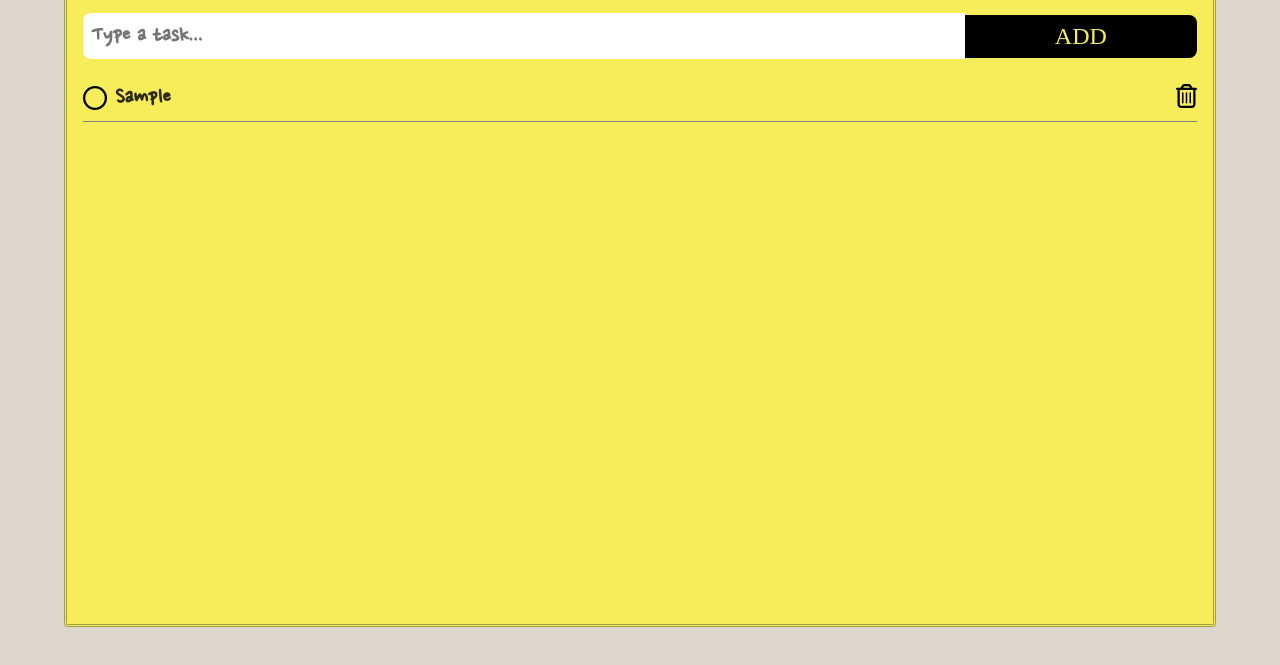
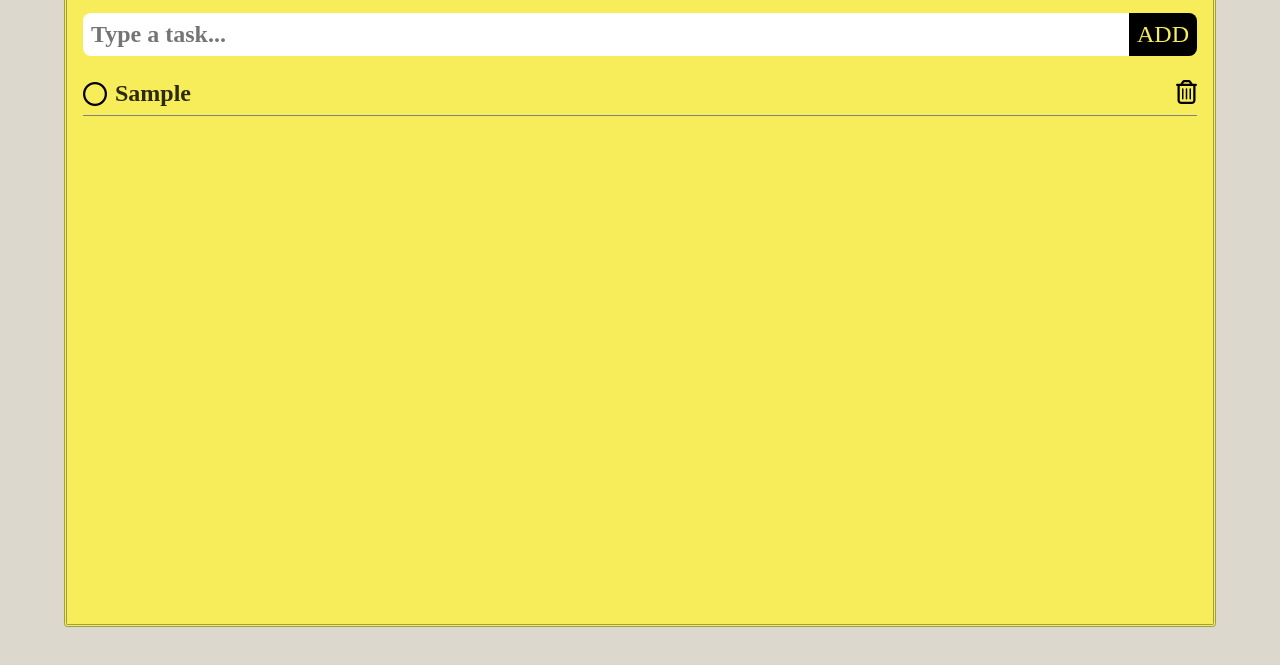
Before and after one commit to prinsessanjasmin/to-do-list, a plain HTML site: page index.html in a window 1280 px wide. Both pictures are taken after typing "Sample" into the empty fields and a click on the button "ADD". Shown: the part 133-798 px from the top of the page. Drawn offline with Linux system fonts and the light colour scheme.

Commit message:
Commit 4: Fixed problem with input field being to wide. Changed from the horrible font.

```diff
--- a/styles.css
+++ b/styles.css
@@ -53,12 +53,12 @@ h1 {
     align-items: center;
 
     #input-field {
-        flex: 4;
+        width: 100%;
         border-radius: .5rem;
         border-top-right-radius: 0;
         border-bottom-right-radius: 0;
         padding: .5rem;
-        font-family: "Nanum Pen Script", cursive;
+        font-family:'Times New Roman', Times, serif;
         font-weight: 600;
         font-style: normal;
         font-size: 1.5rem;
@@ -87,7 +87,7 @@ h1 {
 }
 
 .list-item {
-    font-family: "Nanum Pen Script", cursive;
+    font-family:'Times New Roman', Times, serif;
     font-weight: 700;
     font-style: normal;
     color: rgba(0, 0, 0, 0.822);
```
